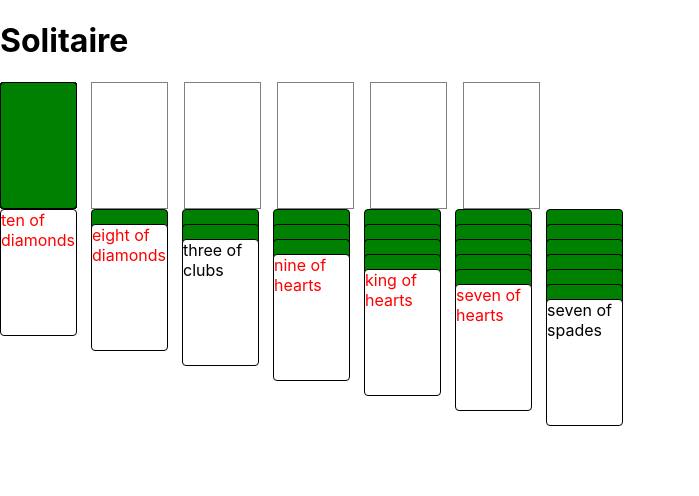
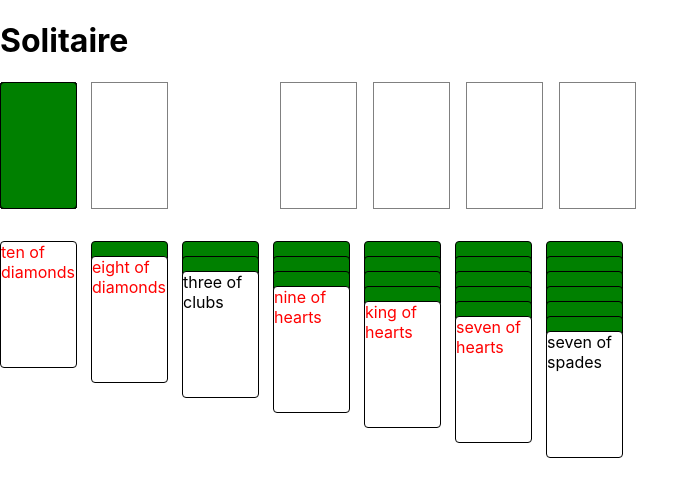
Before and after one commit to brhue/klondike, a React (Vite) app: page / in a window 1280 px wide. Shown: the top 496 px of the page, without its empty margins (0-699 px from the left). Built offline with nearby package versions, Linux system fonts and the light colour scheme.

Commit message:
Styling adjustments

```diff
--- a/src/App.jsx
+++ b/src/App.jsx
@@ -260,6 +260,7 @@ function App() {
           style={{
             display: 'flex',
             gap: '1rem',
+            marginBottom: '2rem',
           }}
         >
           <div
@@ -267,6 +268,7 @@ function App() {
             style={{
               display: 'flex',
               gap: '1rem',
+              marginRight: '6rem',
             }}
           >
             <div
```
